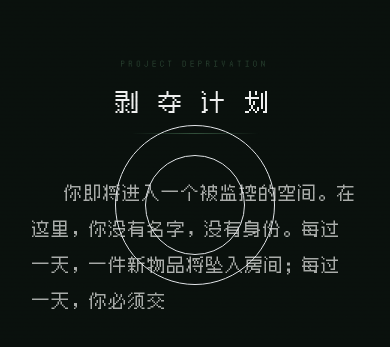
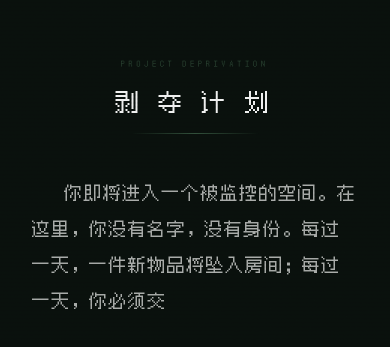
Before and after one commit to 1014549617-wq/-, a React (Vite) app in the folder client/: page / in a window 390 px wide. Shown: the part 217-564 px from the top of the page. Built offline with nearby package versions, Linux system fonts and the light colour scheme.

Commit message:
fix: 入场页手机端隐藏圆圈；倒计时数字恢复 Press Start 2P 像素字体（自托管2.5KB子集）

```diff
--- a/client/index.html
+++ b/client/index.html
@@ -4,6 +4,8 @@
     <meta charset="UTF-8" />
     <meta name="viewport" content="width=device-width, initial-scale=1.0" />
     <title>DEPRIVATION // 剥夺计划</title>
+    <link rel="preload" href="/fonts/zpix.woff2" as="font" type="font/woff2" crossorigin />
+    <link rel="preload" href="/fonts/press-start-2p-subset.woff2" as="font" type="font/woff2" crossorigin />
     <style>
       body { margin: 0; background: #080c0a; }
     </style>
--- a/client/src/index.css
+++ b/client/src/index.css
@@ -2,7 +2,7 @@
 @tailwind components;
 @tailwind utilities;
 
-/* ========== Zpix 像素字体 ========== */
+/* ========== Zpix 像素字体（中文正文） ========== */
 @font-face {
   font-family: 'Zpix';
   src: url('/fonts/zpix.woff2') format('woff2'),
@@ -10,6 +10,15 @@
   font-weight: normal;
   font-style: normal;
   font-display: swap;
+}
+
+/* ========== Press Start 2P 像素字体（数字/装饰英文，2.5KB子集） ========== */
+@font-face {
+  font-family: 'PixelDisplay';
+  src: url('/fonts/press-start-2p-subset.woff2') format('woff2');
+  font-weight: normal;
+  font-style: normal;
+  font-display: block;
 }
 
 /* ========== 全局字体 ========== */
--- a/client/src/pages/Entrance.jsx
+++ b/client/src/pages/Entrance.jsx
@@ -62,27 +62,27 @@ export default function Entrance() {
         </div>
       )}
 
-      {/* 十字准星装饰 —— 手机端极小，桌面端放大 */}
-      <div className="absolute inset-0 pointer-events-none flex items-center justify-center z-0">
-        <div className="w-[160px] h-[160px] md:w-[600px] md:h-[600px] border border-phosphorGreen/8 rounded-full" />
-        <div className="absolute w-[100px] h-[100px] md:w-[400px] md:h-[400px] border border-phosphorGreen/4 rounded-full" />
-        <div className="absolute w-px h-16 md:h-40 bg-phosphorGreen/6" />
-        <div className="absolute h-px w-16 md:w-40 bg-phosphorGreen/6" />
+      {/* 十字准星装饰 —— 仅桌面端显示，手机端隐藏 */}
+      <div className="hidden md:flex absolute inset-0 pointer-events-none items-center justify-center z-0">
+        <div className="w-[600px] h-[600px] border border-phosphorGreen/10 rounded-full" />
+        <div className="absolute w-[400px] h-[400px] border border-phosphorGreen/5 rounded-full" />
+        <div className="absolute w-px h-40 bg-phosphorGreen/10" />
+        <div className="absolute h-px w-40 bg-phosphorGreen/10" />
       </div>
 
       {/* === 阶段 0：倒计时闸门 === */}
       {phase === 0 && (
         <div className="relative z-10 text-center fade-in-up">
-          <div className="font-pixel text-[7px] text-phosphorGreen/30 tracking-[0.5em] uppercase mb-8">
+          <div className="font-display text-[7px] text-phosphorGreen/30 tracking-[0.5em] uppercase mb-8">
             Access Protocol Initiated
           </div>
           <div className="relative">
             {/* 倒计时数字 - 色差抖动效果 */}
-            <span className="font-pixel text-[120px] md:text-[180px] text-alertRed/80 countdown-glitch leading-none">
+            <span className="font-display text-[120px] md:text-[180px] text-alertRed/80 countdown-glitch leading-none">
               {countdown > 0 ? countdown : ''}
             </span>
           </div>
-          <div className="font-pixel text-[7px] text-alertRed/40 tracking-[0.3em] uppercase mt-8 rec-pulse">
+          <div className="font-display text-[7px] text-alertRed/40 tracking-[0.3em] uppercase mt-8 rec-pulse">
             ◆ STANDBY ◆
           </div>
         </div>
--- a/client/tailwind.config.js
+++ b/client/tailwind.config.js
@@ -16,6 +16,7 @@ export default {
       fontFamily: {
         pixel: ['"Zpix"', 'monospace'],
         terminal: ['"Zpix"', 'monospace'],
+        display: ['"PixelDisplay"', 'monospace'],
         mono: ['"Zpix"', '"Courier New"', 'Consolas', 'monospace'],
       },
     },
```
Also changed, not shown: client/public/fonts/press-start-2p-numbers.woff2 (added), client/public/fonts/press-start-2p-subset.woff2 (added).
